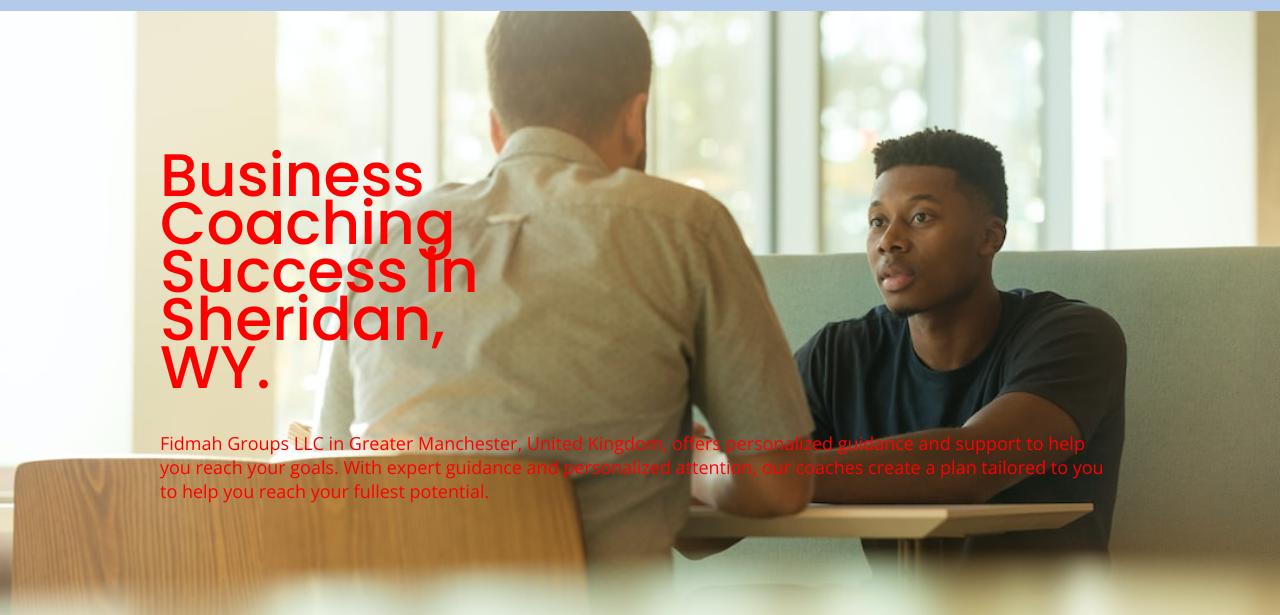
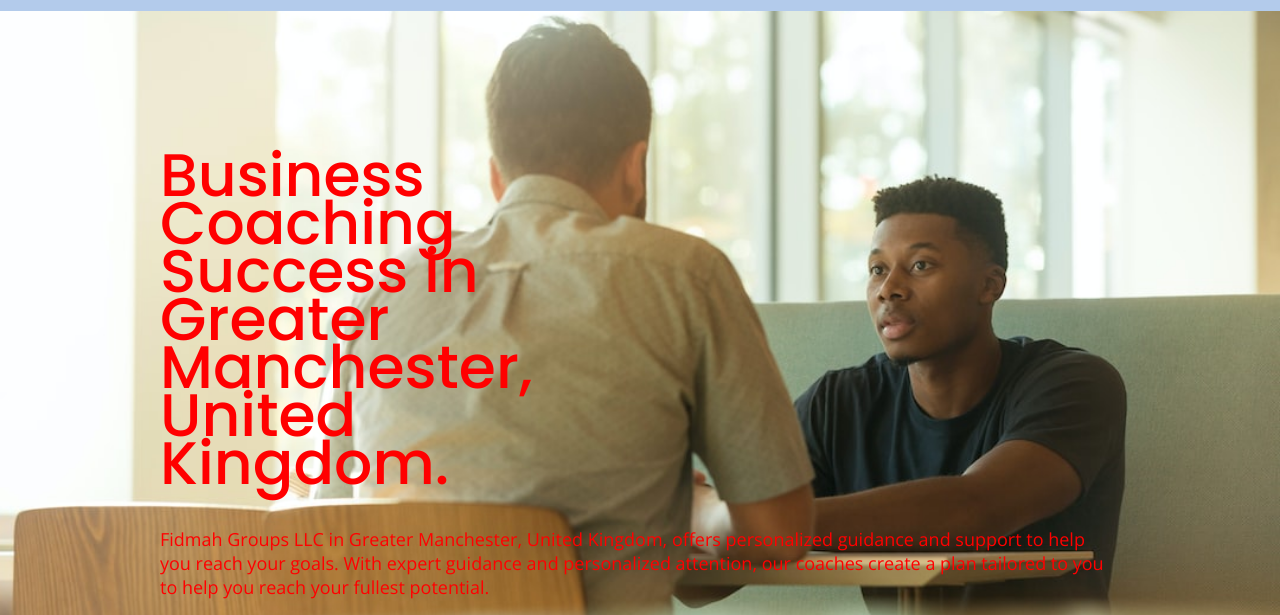
Before and after one commit to kerdaino/fidmahgroupsllc, a website: page index.html in a window 1280 px wide. Shown: the part 210-825 px from the top of the page. Drawn offline with nearby package versions, Linux system fonts and the light colour scheme.

Commit message:
updating

```diff
--- a/index.html
+++ b/index.html
@@ -44,7 +44,7 @@
 
     <section class="hero-area">
       <div class="content-wrapper">
-        <h1>Business Coaching Success in Sheridan, WY.</h1>
+        <h1>Business Coaching Success in Greater Manchester, United Kingdom.</h1>
         <p>Fidmah Groups LLC in Greater Manchester, United Kingdom, offers personalized guidance and support to help you reach your
           goals. With expert guidance and personalized attention, our coaches create a plan tailored to you to help you
           reach your fullest potential.</p>
```
